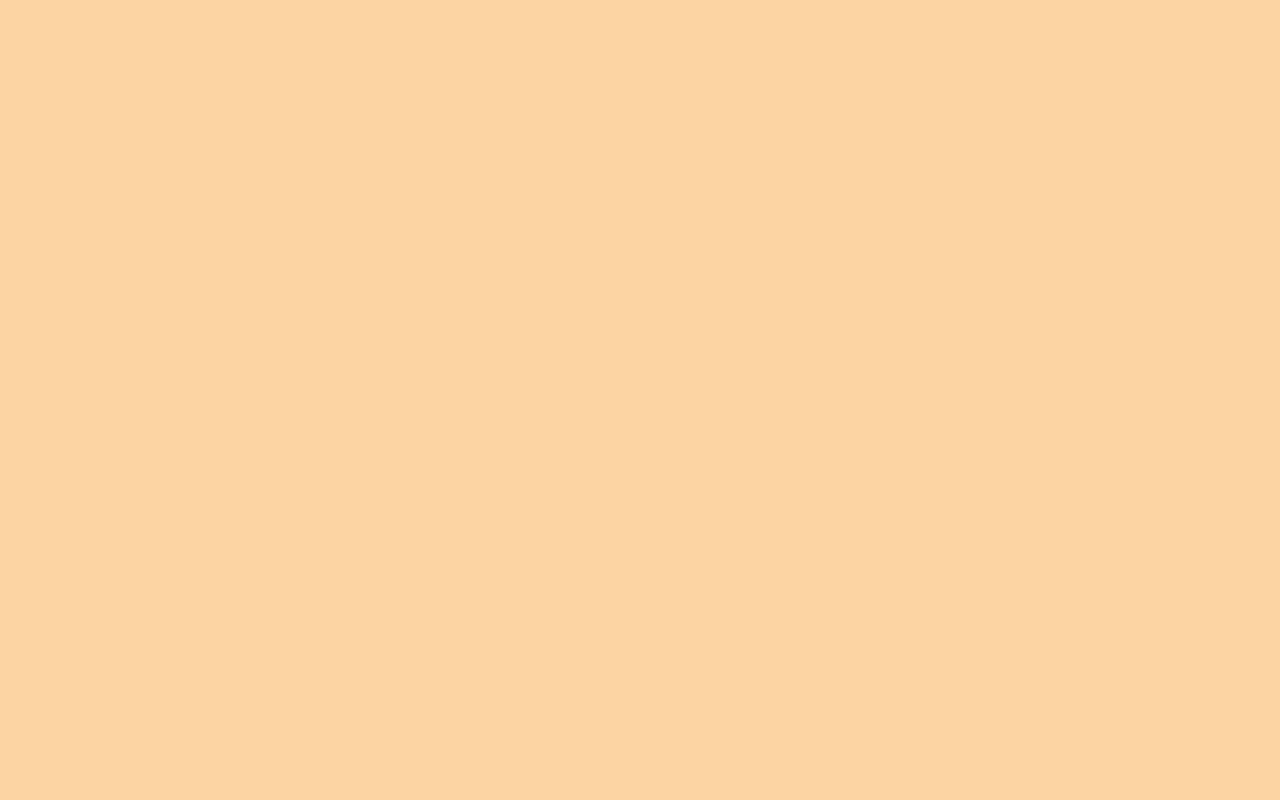
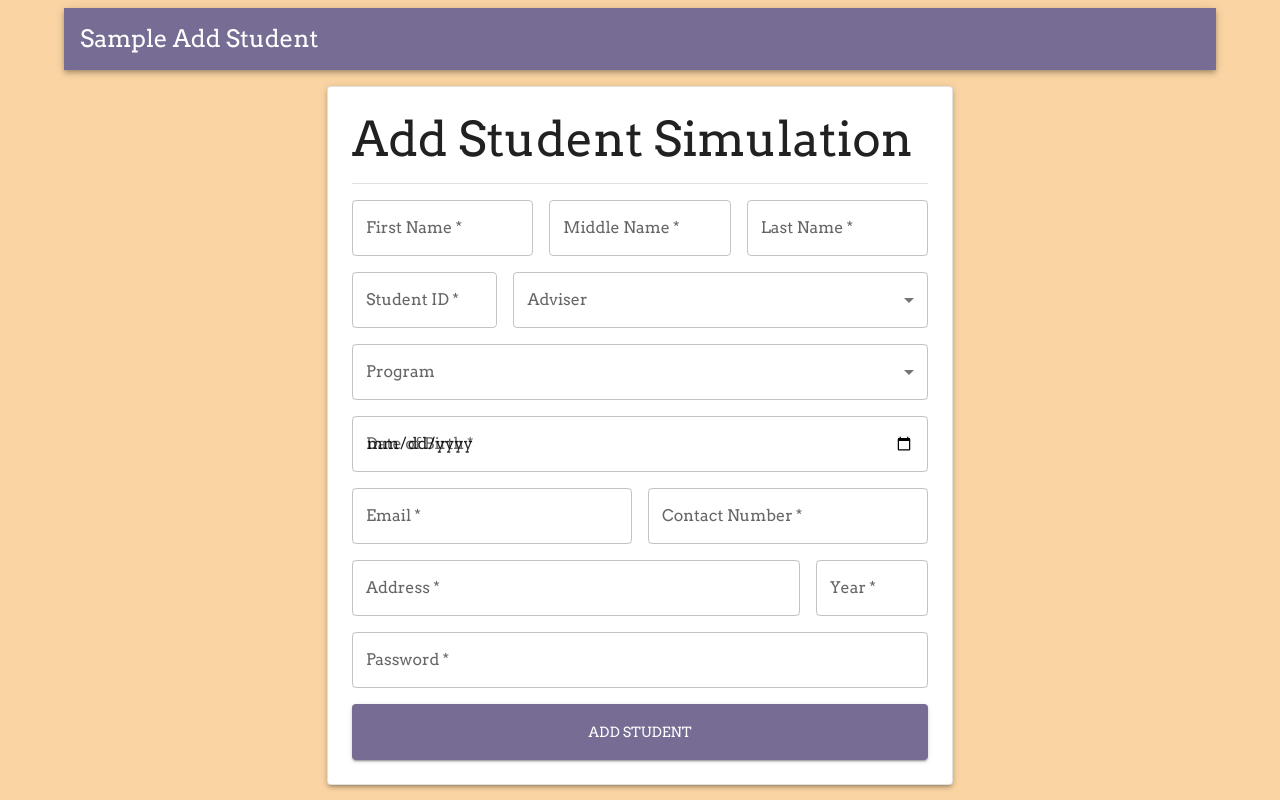
Before and after one commit to mikachu-chu/cmsc-127-frontend, a React (Vite) app: page /Add in a window 1280 px wide. Before the commit this address had no page. Built offline with nearby package versions, Linux system fonts and the light colour scheme.

Commit message:
added a add page and expel buttons that deletes student records

```diff
--- a/src/App.jsx
+++ b/src/App.jsx
@@ -4,6 +4,7 @@ import Login from './pages/Login/Login'
 // import SignIn from './pages/SignIn/SignIn'
 import Home from './pages/Home/Home'
 import Checklist from './pages/Checklist/Checklist'
+import Add from './pages/Add/Add'
 
 const routes = (
   <Router>
@@ -12,6 +13,7 @@ const routes = (
       <Route path="/Login" exact element={<Login />} />
       <Route path="/Home" exact element={<Home />} />
       <Route path="/ViewChecklist" exact element={<Checklist/>} />
+      <Route path="/Add" exact element={<Add />} />
     </Routes>
   </Router>
 )
--- a/src/components/Navbar/Navbar.jsx
+++ b/src/components/Navbar/Navbar.jsx
@@ -3,8 +3,6 @@ import { AppBar, Button, Typography} from '@mui/material/';
 import { useNavigate } from 'react-router-dom';
 
 const Navbar = ({user}) => {
-
-  console.log(user)
 
   const navigate = useNavigate();
 
@@ -19,7 +17,7 @@ const Navbar = ({user}) => {
         Advising and Checklist System
       </Typography>
       {user?<Button color="inherit" onClick={onLogout}>Logout</Button>:null}
-      </AppBar>
+    </AppBar>
     )
 }
 
--- a/src/components/Table/AdviseesTable.jsx
+++ b/src/components/Table/AdviseesTable.jsx
@@ -1,6 +1,7 @@
 import React from 'react'
-import { Table, TableBody, TableCell, TableContainer, TableHead, TableRow, Paper, Button} from '@mui/material';
-import { styled } from '@mui/material/styles';
+import { Table, TableBody, TableCell, TableContainer, TableHead, TableRow, Paper, Button, Box} from '@mui/material';
+import axiosInstance from '../../utilities/axiosInstance';
+import { responsiveFontSizes, styled } from '@mui/material/styles';
 import { useNavigate } from 'react-router-dom';
 import getYear from '../../utilities/getYear';
 
@@ -13,11 +14,21 @@ const AdviseesTable = ({advisees}) => {
 
   const navigate = useNavigate();
 
+  const handleDelete = async (id) => {
+    try {
+      const response = await axiosInstance.delete(`/advisers/delete/${id}`);
+      alert(response.data.message);
+      window.location.reload(false);
+    } catch (error) {
+      console.log(error);
+    }
+  }
+
   return (
     <TableContainer component={Paper} >
       <Table>
         <TableHead>
-          <TableRow>
+          <TableRow sx={{}}>
             <StyledTableCell>ID</StyledTableCell>
             <StyledTableCell>Name</StyledTableCell>
             <StyledTableCell>Year</StyledTableCell>
@@ -33,16 +44,19 @@ const AdviseesTable = ({advisees}) => {
               <TableCell>{advisee.first_name + " " + advisee.middle_name.charAt(0) + ". " + advisee.last_name}</TableCell>
               <TableCell>{getYear(advisee.year)}</TableCell>
               <TableCell>{advisee.program_name}</TableCell>
-              {console.log(advisee.student_id)}
-              {console.log(advisee.status)}
               <TableCell>{advisee.status?"Tagged":"Not Tagged"}</TableCell>
               <TableCell>
+                <Box sx={{display: 'flex', gap: 1}}>
                   <Button variant="contained" color="primary" size="small"
                     onClick={() => {
                       navigate(`/viewChecklist`, {state: advisee} );
                     }}>
                     View Checklist
                   </Button>
+                  <Button variant="contained" color="warning" size="small" onClick={() => handleDelete(advisee.student_id)}>
+                    Expel
+                  </Button>
+                </Box>
               </TableCell>
           </TableRow>
           ))}
--- /dev/null
+++ b/src/pages/Add/Add.jsx
@@ -0,0 +1,171 @@
+import React, { useState } from 'react'
+import axiosInstance from '../../utilities/axiosInstance';
+import { AppBar, Typography, Container, TextField, Button, Card, Box , Divider} from '@mui/material';
+import { Select, MenuItem, FormControl, InputLabel } from '@mui/material';
+
+const Add = () => {
+
+  const [firstName, setFirstName] = useState("");
+  const [middleName, setMiddleName] = useState("");
+  const [lastName, setLastName] = useState("");
+  const [studentID, setStudentID] = useState("");
+  const [adviser, setAdviser] = useState("");
+  const [program, setProgram] = useState("");
+  const [dateOfBirth, setDOB] = useState("");
+  const [year, setYear] = useState("");
+  const [address, setAddress] = useState("");
+  const [contact, setContact] = useState("");
+  const [email, setEmail] = useState("");
+  const [password, setPassword] = useState("");
+
+  const handleAdd = async (e) => {
+    e.preventDefault();
+    try {
+      const response = await axiosInstance.post("/advisers/addStudent", {
+        studentID:studentID,
+        first_name:firstName,
+        middle_name:middleName,
+        last_name:lastName,
+        adviser_id:adviser,
+        program_id:program,
+        date_of_birth:dateOfBirth,
+        year:year,
+        address:address,
+        contact:contact,
+        email:email,
+        password:password
+      });
+      alert(response.data.message);
+    } catch (error) {
+      console.log(error);
+    }
+  }
+
+  return (
+    <Container sx={{display: 'flex', alignItems: 'center', flexDirection: 'column'}}>
+      <AppBar position="static" color="primary" sx ={{p:2, mb:2, flexDirection:'row'}}>
+        <Typography variant="h4" sx={{ fontSize: { sm: 20, md: 24 }, flexGrow: 1}}>
+          Sample Add Student
+        </Typography>
+      </AppBar>
+      <Card sx={{ p:3, boxShadow:3, width: '0.5' }} variant="outlined">
+        <Typography variant="h3" color="text">Add Student Simulation</Typography>
+        <Divider sx={{ my: 2 }} />
+        <Box sx={{ display: 'flex', flexDirection: 'column', gap: 2 , mt: 2}} component={"form"} onSubmit={ handleAdd }>
+          <Box sx={{ display: 'flex', gap: 2 }}>
+            <TextField
+              label="First Name"
+              type='text'
+              variant="outlined"
+              required
+              autoComplete="off"
+              onChange={(e) => setFirstName(e.target.value)}/>
+            <TextField
+              label="Middle Name"
+              type='text'
+              variant="outlined"
+              required
+              autoComplete="off"
+              onChange={(e) => setMiddleName(e.target.value)}/>
+            <TextField
+              label="Last Name"
+              type='text'
+              variant="outlined"
+              required
+              autoComplete="off"
+              onChange={(e) => setLastName(e.target.value)}/>
+          </Box>
+          <Box sx={{ display: 'flex', gap: 2, justifyContent: 'space-evenly'}}>
+            <TextField
+              label="Student ID"
+              type='text'
+              variant="outlined"
+              required
+              autoComplete="off"
+              onChange={(e) => setStudentID(e.target.value)}/>
+            <FormControl fullWidth variant="outlined">
+            <InputLabel id="adviser-label">Adviser</InputLabel>
+            <Select
+              labelId="adviser-label"
+              id="demo-simple-select"
+              value={adviser}
+              label="Adviser"
+              onChange={(e) => setAdviser(e.target.value)}
+            >
+              <MenuItem value={101}>John A. Doe</MenuItem>
+              <MenuItem value={102}>Jane B. Smith</MenuItem>
+              <MenuItem value={103}>Michael C. Johnson</MenuItem>
+            </Select>
+          </FormControl>
+          </Box>
+          <FormControl fullWidth variant="outlined">
+            <InputLabel id="demo-simple-select-label">Program</InputLabel>
+            <Select
+              labelId="demo-simple-select-label"
+              id="demo-simple-select"
+              value={program}
+              label="Program"
+              onChange={(e) => setProgram(e.target.value)}
+            >
+              <MenuItem value={301}>Bachelor of Science in Computer Science</MenuItem>
+              <MenuItem value={302}>Bachelor of Science in Mathemathics</MenuItem>
+            </Select>
+          </FormControl>
+          <TextField
+            label="Date of Birth"
+            variant="outlined"
+            type="date"
+            required
+            autoComplete="off"
+            onChange={(e) => setDOB(e.target.value)}/>
+          <Box sx={{ display: 'flex', gap: 2, justifyContent: 'space-evenly'}}>
+            <TextField
+              sx ={{width: '50%'}}
+              label="Email"
+              variant="outlined"
+              type="email"
+              required
+              autoComplete="off"
+              onChange={(e) => setEmail(e.target.value)}/>
+            <TextField
+              sx ={{width: '50%'}}
+              label="Contact Number"
+              variant="outlined"
+              type="text"
+              required
+              autoComplete="off"
+              onChange={(e) => setContact(e.target.value)}/>
+          </Box>
+          <Box sx={{ display: 'flex', gap: 2 }}>
+            <TextField
+              sx ={{width: '80%'}}
+              label="Address"
+              type='text'
+              variant="outlined"
+              required
+              autoComplete="off"
+              onChange={(e) => setAddress(e.target.value)}/>
+            <TextField
+              sx ={{width: '20%'}}
+              label="Year"
+              type='text'
+              variant="outlined"
+              required
+              autoComplete="off"
+              onChange={(e) => setYear(e.target.value)}/>
+          </Box>
+          <TextField
+            label="Password"
+            variant="outlined"
+            type="password"
+            required
+            autoComplete="off"
+            onChange={(e) => setPassword(e.target.value)}/>
+          <Button variant="contained" sx={{p:2}} type="submit">Add Student</Button>
+        </Box>
+      </Card>
+    </Container>
+  )
+}
+
+export default Add
--- a/src/pages/Checklist/Checklist.jsx
+++ b/src/pages/Checklist/Checklist.jsx
@@ -42,6 +42,10 @@ const Checklist = () => {
     }
   };
 
+  const handleBack = () => {
+    navigate("/Home");
+  };
+
   const getAllCourses = async () => {
     try {
       const response = await axiosInstance.get(`/advisers/getChecklist/${data.student_id}`);
@@ -66,6 +70,7 @@ const Checklist = () => {
         <Box sx={{ display: 'flex', flexDirection: 'column', gap: 2 , alignItems: 'center'}}>
           <StudendCard studentInfo={data} />
           <Button variant="contained" sx={{ height: 40 , width: "100%"}} onClick={ handleTagged }>{data.status?"Remove Tag Status":"Tag Student"}</Button>
+          <Button variant="contained" sx={{ height: 40 , width: "100%"}} onClick={ handleBack }>Back</Button>
         </Box>
         <CoursesTable courses={courses} />
       </Box>
```
Lines whose indentation alone changed are shown as unchanged.
